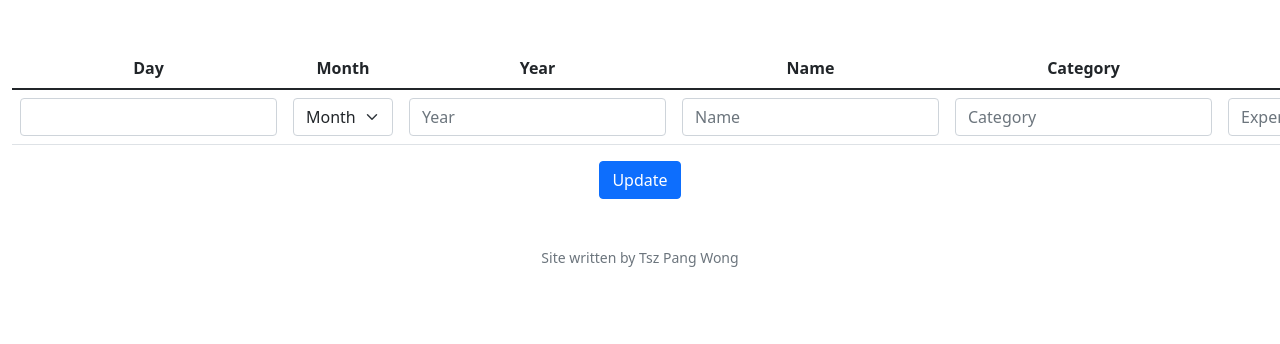
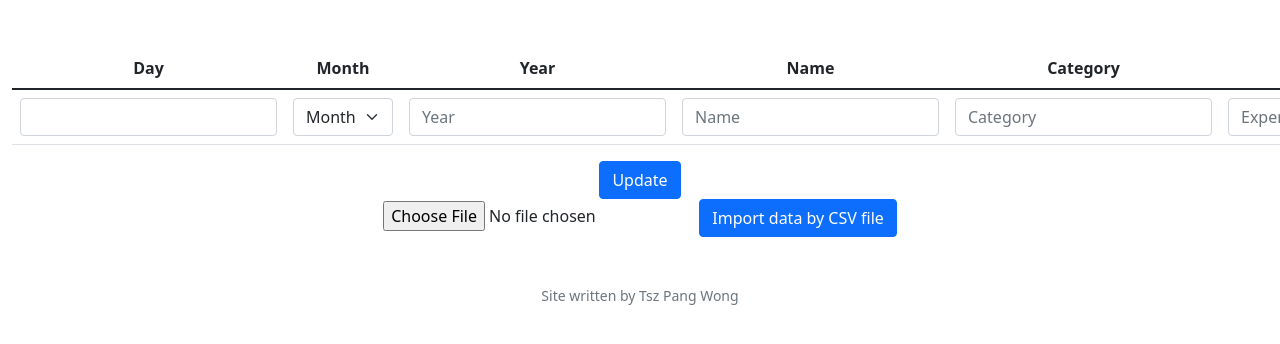
Before and after one commit to tpwong1990/tpwong, a Flask app: page /dataimport in a window 1280 px wide; the page is wider, and only the part inside the window is pictured. Shown: the part 114-458 px from the top of that part. Run offline with Flask 2, Linux system fonts and the light colour scheme; a user stored in the database is signed in; some libraries are stand-ins or nearby versions.

Commit message:
Thu, Jan 26, 2023, 7:32 PM +00:00

```diff
--- a/CS50_final/templates/dataimport.html
+++ b/CS50_final/templates/dataimport.html
@@ -40,8 +40,9 @@
         </table>
         <button class="btn btn-primary" type="submit">Update</button>
     </form>
-    <form>
-
+    <form id="uploadbanner" enctype="multipart/form-data" method="post" action="/dataimport_csv">
+        <input id="fileupload" name="myfile" type="file" />
+        <button class="btn btn-primary" type="submit">Import data by CSV file</button>
     </form>
 
     {% with messages = get_flashed_messages() %}
```
